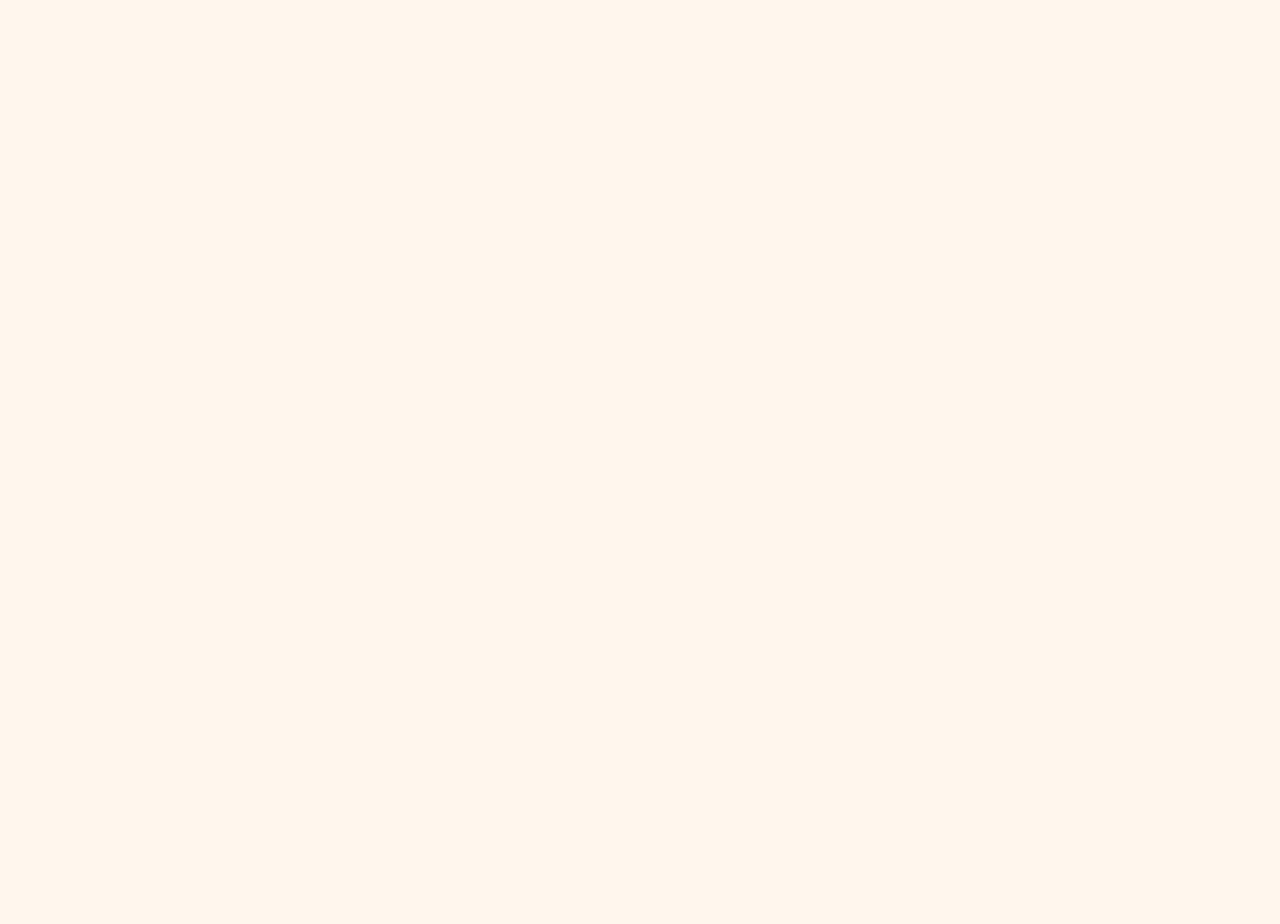
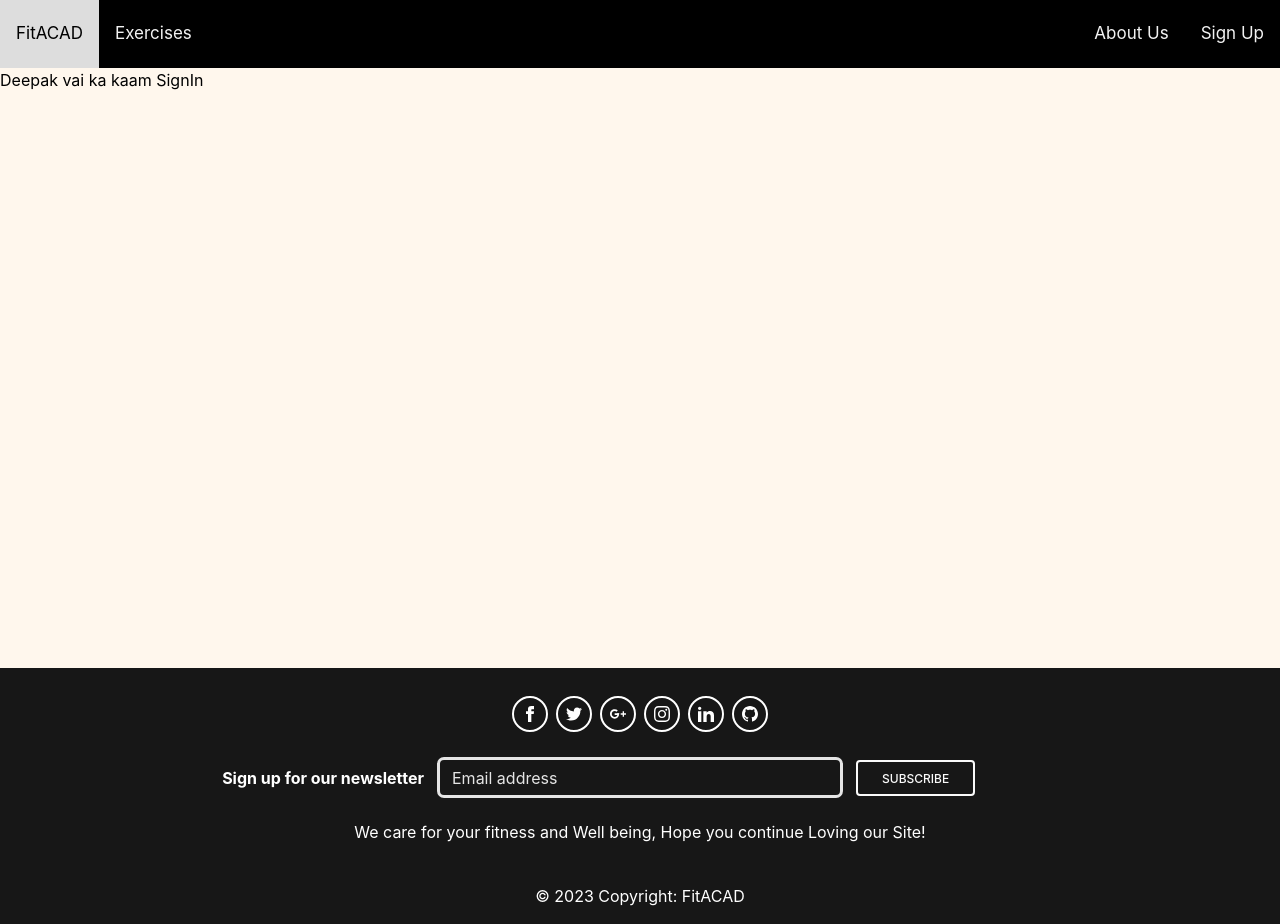
Before and after one commit to NucleonGodX/fitness-assistant, a React (Create React App) app: page /sign-in in a window 1280 px wide. Before the commit this address had no page. Before the commit the page ends 800 px from the top, so only its background shows below. Built offline with nearby package versions, Linux system fonts and the light colour scheme.

Commit message:
routes made for sign-in and dashboard

```diff
--- a/src/index.jsx
+++ b/src/index.jsx
@@ -7,6 +7,8 @@ import Home from "./pages/Home";
 import About from "./pages/About-us";
 import Exercises from "./pages/Exercises";
 import SignUp from "./pages/Auth/sign-up";
+import SignIn from "./pages/Auth/sign-in";
+import Dashboard from "./pages/Auth/dashboard";
 
 function App()
 {
@@ -18,6 +20,8 @@ function App()
     <Route element={<About/>} path="about-us"/>
     <Route element={<Exercises/>} path="exercises"/>
     <Route element={<SignUp/>} path="sign-up"/>
+    <Route element={<SignIn/>} path="sign-in"/>
+    <Route element={<Dashboard/>} path="sign-in/dashboard"/>
     </Route>
     </Routes>
     </BrowserRouter>)
--- /dev/null
+++ b/src/pages/Auth/dashboard.jsx
@@ -0,0 +1,4 @@
+import React from "react";
+export default function Dashboard(){
+    return(<h1>Deepak vai ka kaam Dashboard</h1>)
+}
--- a/src/pages/Auth/sign-in.jsx
+++ b/src/pages/Auth/sign-in.jsx
@@ -0,0 +1,4 @@
+import React from "react";
+export default function SignIn(){
+    return(<h1>Deepak vai ka kaam SignIn</h1>)
+}
```
Also changed, not shown: src/pages/Auth/emails.jsx (deleted), src/pages/Auth/google.jsx (deleted), src/pages/Auth/otp.jsx (deleted).
